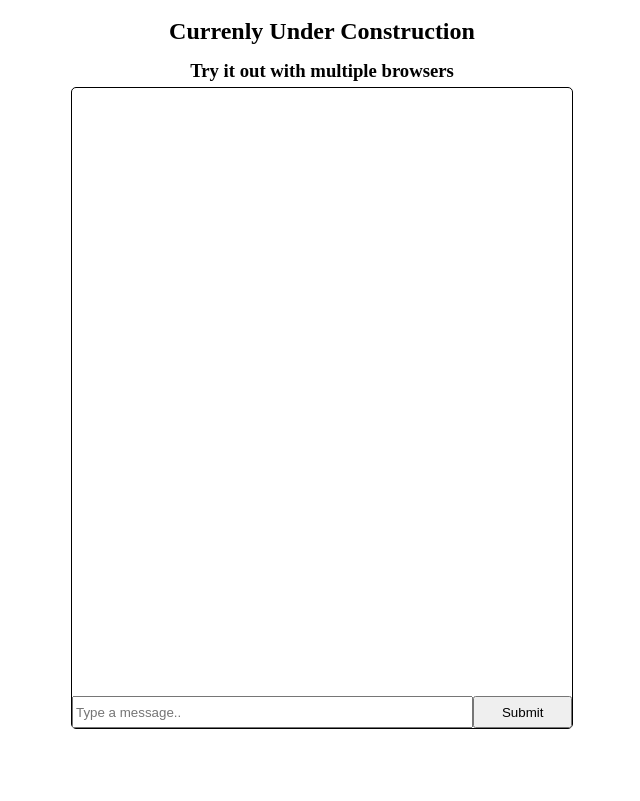
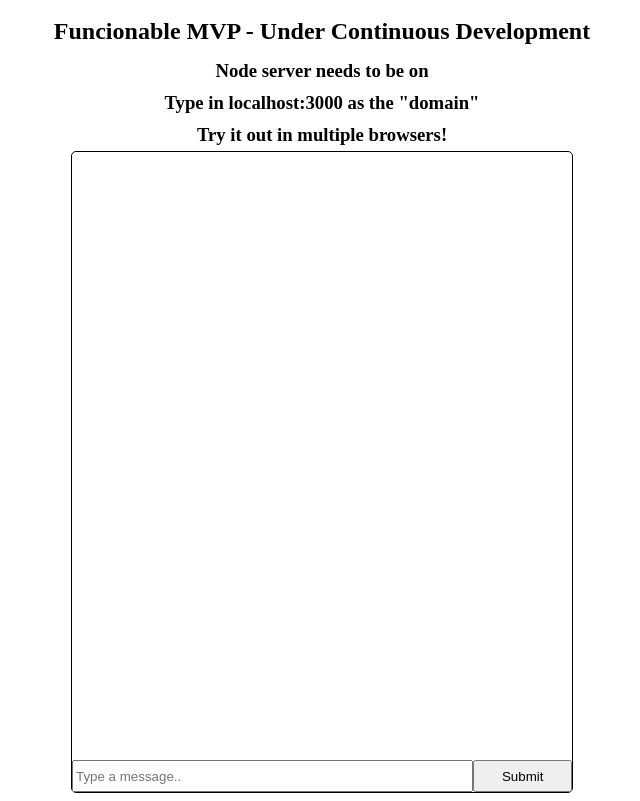
Before and after one commit to au25/chatime, a website: page index.html in a window 1280 px wide. Shown: the whole page, without its empty margins (318-958 px from the left). Drawn offline with nearby package versions, Linux system fonts and the light colour scheme; no server answers.

Commit message:
updated instruction on connecting locally

```diff
--- a/index.html
+++ b/index.html
@@ -55,8 +55,10 @@
 </head>
 <body>
     <div class="heading-text">
-        <h2>Currenly Under Construction</h2>
-        <h3> Try it out with multiple browsers</h3>
+        <h2>Funcionable MVP - Under Continuous Development</h2>
+        <h3> Node server needs to be on</h3>
+        <h3> Type in localhost:3000 as the "domain"</h3>
+        <h3> Try it out in multiple browsers!</h3>
     </div>
     <div class="container">
         <div class="chat-container">
```
